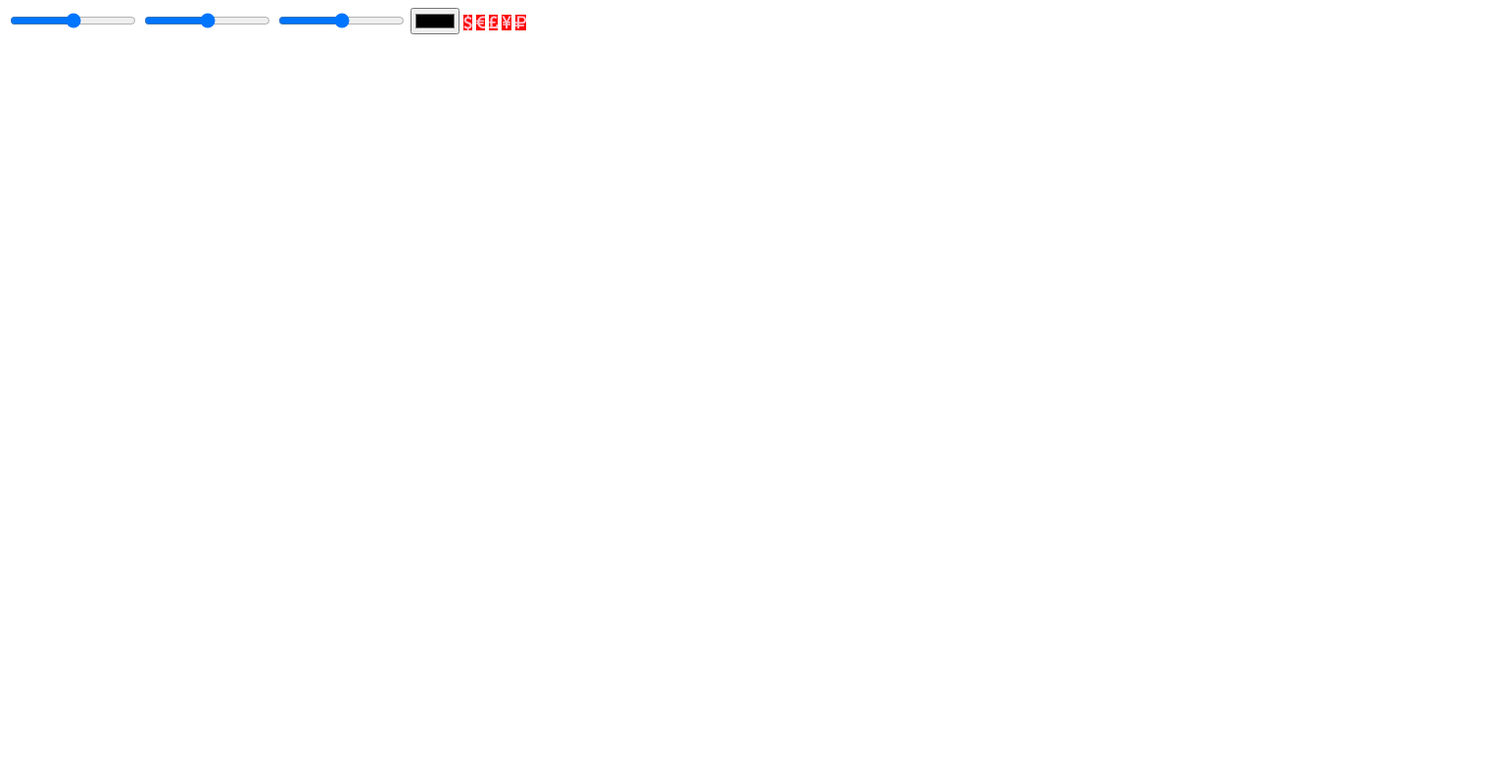
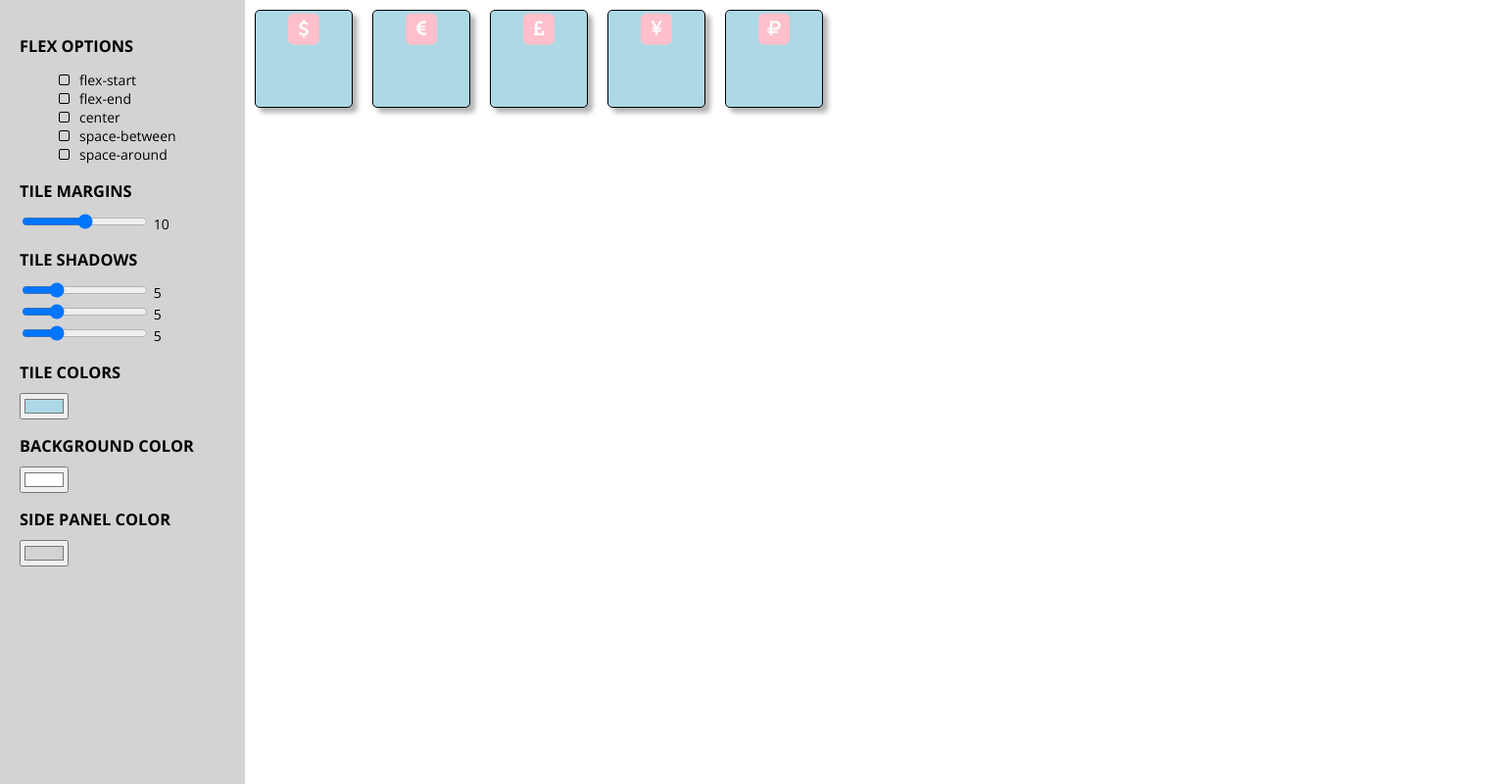
Before and after one commit to ajpaul/css-variable-playground, a website: page index.html in a window 1280 px wide. Shown: the whole page at 98% size, 1530 px wide, since content can reach past the window. Drawn offline with nearby package versions, Linux system fonts and the light colour scheme.

Commit message:
Most variables can be updated except for flex. Code cleanup still needed

```diff
--- a/css/styles.css
+++ b/css/styles.css
@@ -1,10 +1,113 @@
+/* Declare CSS variables */
 :root {
-    --base: #e8e8e8;
-    --blur: 10px;
-    --spacing: 10px;
+    --justify-content: flex-start;
+    --side-panel-color: #d3d3d3;
+    --background-color: #fff;
+    --tile-color: #add8e6;
+    --margins: 10px;
+    --shadowX: 5px;
+    --shadowY: 5px;
+    --shadowBlur: 5px;
 }
 
+/* My own little reset chunk */
+* {
+  -webkit-box-sizing: border-box;
+  -moz-box-sizing: border-box;
+  box-sizing: border-box;
+}
+*:before,
+*:after {
+  -webkit-box-sizing: border-box;
+  -moz-box-sizing: border-box;
+  box-sizing: border-box;
+}
+html,
+body {
+  width: 100%;
+  height: 100%;
+  margin: 0;
+  font-size: 14px;
+  font-family: 'Open Sans', Helvetica, sans-serif;
+  overflow: hidden;
+}
+
+/* GLOBAL STYLES */
 i {
     color: pink;
-    background-color: red;
 }
+
+main {
+    position: absolute;
+    left: 250px;
+    display: flex;
+    justify-content: var(--justify-content);
+    background-color: var(--background-color);
+    height: 100%;
+    width: 100%;
+}
+
+label {
+    font-size: 1em;
+    font-family: inherit;
+}
+
+h3 {
+    margin-bottom: 10px;
+}
+
+
+
+/* CLASSES (listed alphabetically) */
+.primary-nav {
+    position: absolute;
+    top: 0px;
+    bottom: 0px;
+    left: 0px;
+    width: 250px;;
+    background: var(--side-panel-color);
+    z-index: 10;
+    padding: 20px;
+}
+
+.tiles {
+    background-color: var(--tile-color);
+    height: 100px;
+    width: 100px;
+    border: 1px solid black;
+    margin: var(--margins);
+    text-align: center;
+    border-radius: 5px;
+    box-shadow: var(--shadowX) var(--shadowY) var(--shadowBlur) rgba(0, 0, 0, 0.3);
+}
+
+
+
+
+
+
+
+
+/* checkbox bullshit */
+
+/*** basic styles ***/
+.checkbox-list {
+  width: 250px;
+  list-style-type: none;
+}
+
+
+
+/*** custom checkboxes ***/
+
+input[type=checkbox] { display:none; } /* to hide the checkbox itself */
+input[type=checkbox] + label:before {
+  font-family: FontAwesome;
+  display: inline-block;
+}
+
+input[type=checkbox] + label:before { content: "\f096"; } /* unchecked icon */
+input[type=checkbox] + label:before { letter-spacing: 10px; } /* space between checkbox and label */
+
+input[type=checkbox]:checked + label:before { content: "\f046"; } /* checked icon */
+input[type=checkbox]:checked + label:before { letter-spacing: 5px; } /* allow space for check mark */
--- a/index.html
+++ b/index.html
@@ -15,25 +15,97 @@
 
     <!-- Font Awesome -->
     <link href="font-awesome-4.7.0/css/font-awesome.min.css" rel="stylesheet" >
-
 </head>
 
 <body>
+
+    <!-- side controls -->
+    <aside class="primary-nav">
+
+        <div>
+            <h3>FLEX OPTIONS</h3>
+            <ul class="checkbox-list">
+                <li><input id="box1" type="checkbox" />
+                    <label for="box1">flex-start</label></li>
+                <li><input id="box2" type="checkbox" />
+                    <label for="box2">flex-end</label></li>
+                <li><input id="box3" type="checkbox" />
+                    <label for="box3">center</label></li>
+                <li><input id="box4" type="checkbox" />
+                    <label for="box4">space-between</label></li>
+                <li><input id="box5" type="checkbox" />
+                    <label for="box5">space-around</label></li>
+            </ul>
+        </div>
+
+        <div>
+            <h3>TILE MARGINS</h3>
+            <input type="range" name="margins" min="0" max="20" value="10" data-suffix="px" onchange="updateSliders(this);" data-input="margin">
+            <span id="margin">10</span>
+        </div>
+
+        <div>
+            <h3>TILE SHADOWS</h3>
+            <input type="range" name="shadowX" min="0" max="20" value="5" data-suffix="px" onchange="updateSliders(this);" data-input="x">
+                <span id="x">5</span>
+            <input type="range" name="shadowY" min="0" max="20" value="5" data-suffix="px" onchange="updateSliders(this);" data-input="y">
+                <span id="y">5</span>
+            <input type="range" name="shadowBlur" min="0" max="20" value="5" data-suffix="px" onchange="updateSliders(this);" data-input="blur">
+                <span id="blur">5</span>
+        </div>
+
+        <div>
+            <h3>TILE COLORS</h3>
+            <input id="tileColor" name="tile-color" class="color-control" type="color" value="#add8e6">
+        </div>
+
+        <div>
+            <h3>BACKGROUND COLOR</h3>
+            <input id="backgroundColor" name="background-color" class="color-control" type="color" value="#ffffff">
+        </div>
+
+        <div>
+            <h3>SIDE PANEL COLOR</h3>
+            <input id="sideColor" name="side-panel-color" class="color-control" type="color" value="#d3d3d3">
+        </div>
+
+
+    </aside>
+
+
+    <!-- main panel -->
     <main>
 
-        <input type="range">
-        <input type="range">
-        <input type="range">
-
-        <input type="color">
-
-
-        <!-- icon tiles -->
-        <i class="fa fa-usd" aria-hidden="true"></i>
-        <i class="fa fa-eur" aria-hidden="true"></i>
-        <i class="fa fa-gbp" aria-hidden="true"></i>
-        <i class="fa fa-jpy" aria-hidden="true"></i>
-        <i class="fa fa-rub" aria-hidden="true"></i>
+        <div class="tiles">
+            <span class="fa-stack fa-lg">
+                <i class="fa fa-square fa-stack-2x"></i>
+                <i class="fa fa-usd fa-stack-1x fa-inverse"></i>
+            </span>
+        </div>
+        <div class="tiles">
+            <span class="fa-stack fa-lg">
+                <i class="fa fa-square fa-stack-2x"></i>
+                <i class="fa fa-eur fa-stack-1x fa-inverse"></i>
+            </span>
+        </div>
+        <div class="tiles">
+            <span class="fa-stack fa-lg">
+                <i class="fa fa-square fa-stack-2x"></i>
+                <i class="fa fa-gbp fa-stack-1x fa-inverse"></i>
+            </span>
+        </div>
+        <div class="tiles">
+            <span class="fa-stack fa-lg">
+                <i class="fa fa-square fa-stack-2x"></i>
+                <i class="fa fa-jpy fa-stack-1x fa-inverse"></i>
+            </span>
+        </div>
+        <div class="tiles">
+            <span class="fa-stack fa-lg">
+                <i class="fa fa-square fa-stack-2x"></i>
+                <i class="fa fa-rub fa-stack-1x fa-inverse"></i>
+            </span>
+        </div>
 
     </main>
 
--- a/js/scripts.js
+++ b/js/scripts.js
@@ -0,0 +1,36 @@
+//currency values
+// $1 = .81 gbp
+// $1 = 117.36 yen
+// $1 = 68.14 rupee
+// $1 = .96 euro
+
+
+//change the css classes for all controls to .controls
+//remove click handlers from sliders and merge into color handlers
+//fix fa icon vertical centering
+//get flex list variables working
+
+var controls = document.querySelectorAll(".color-control");
+
+console.log(controls);
+
+controls.forEach(control => control.addEventListener("change", function(control) {
+    console.log(control);
+    console.log(control.srcElement.id);
+    updateColors(control);
+}));
+
+function updateColors(control) {
+    var color = document.getElementById(control.srcElement.id).value;
+
+    document.documentElement.style.setProperty(`--${control.srcElement.name}`, color);
+}
+
+function updateSliders(val) {
+    console.log(val.name + ', ' + val.value + ', ' + val.dataset.input);
+
+    var x = document.getElementById(val.dataset.input).innerText = val.value;
+    //console.log(x);
+
+    document.documentElement.style.setProperty(`--${val.name}`, val.value + val.dataset.suffix);
+}
```
